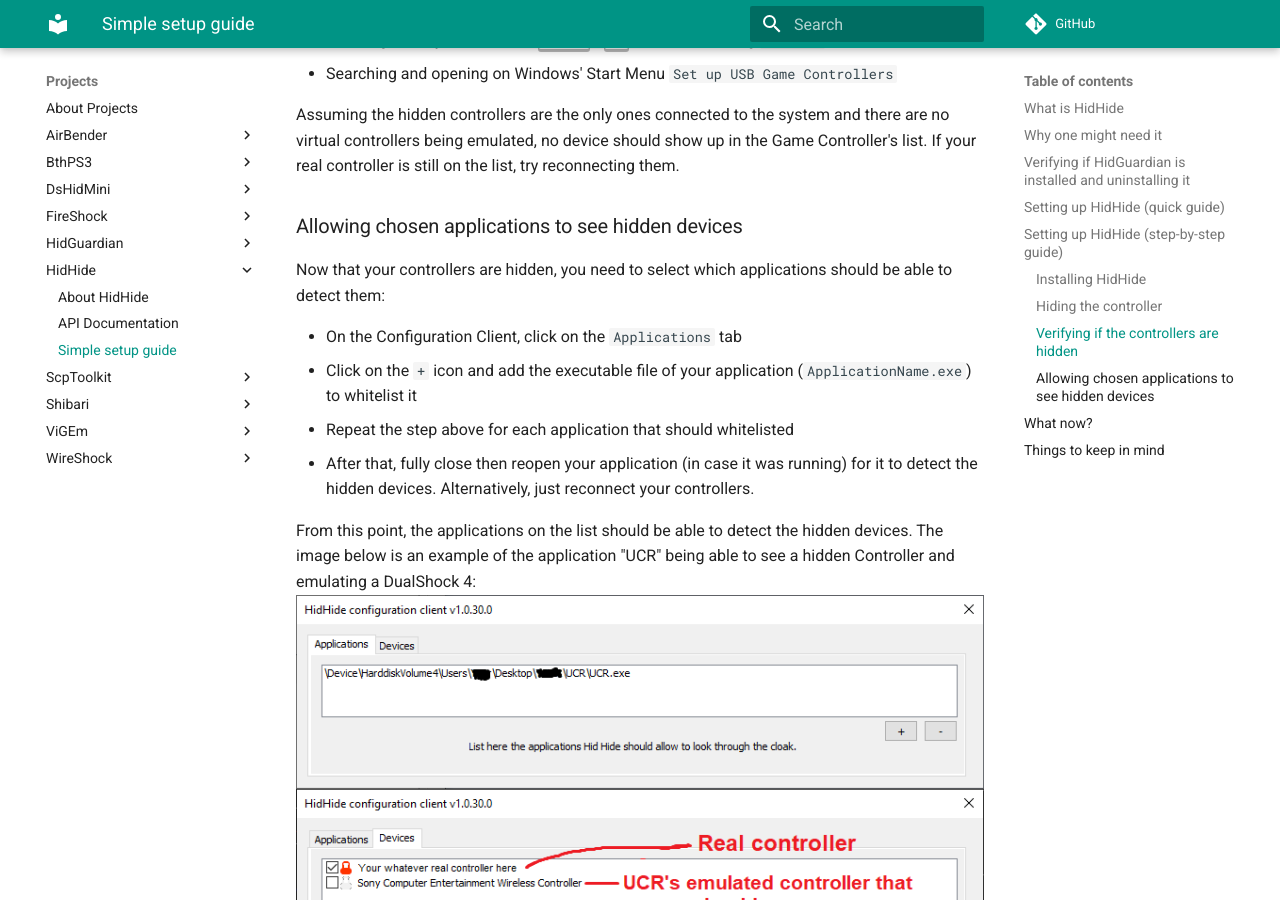
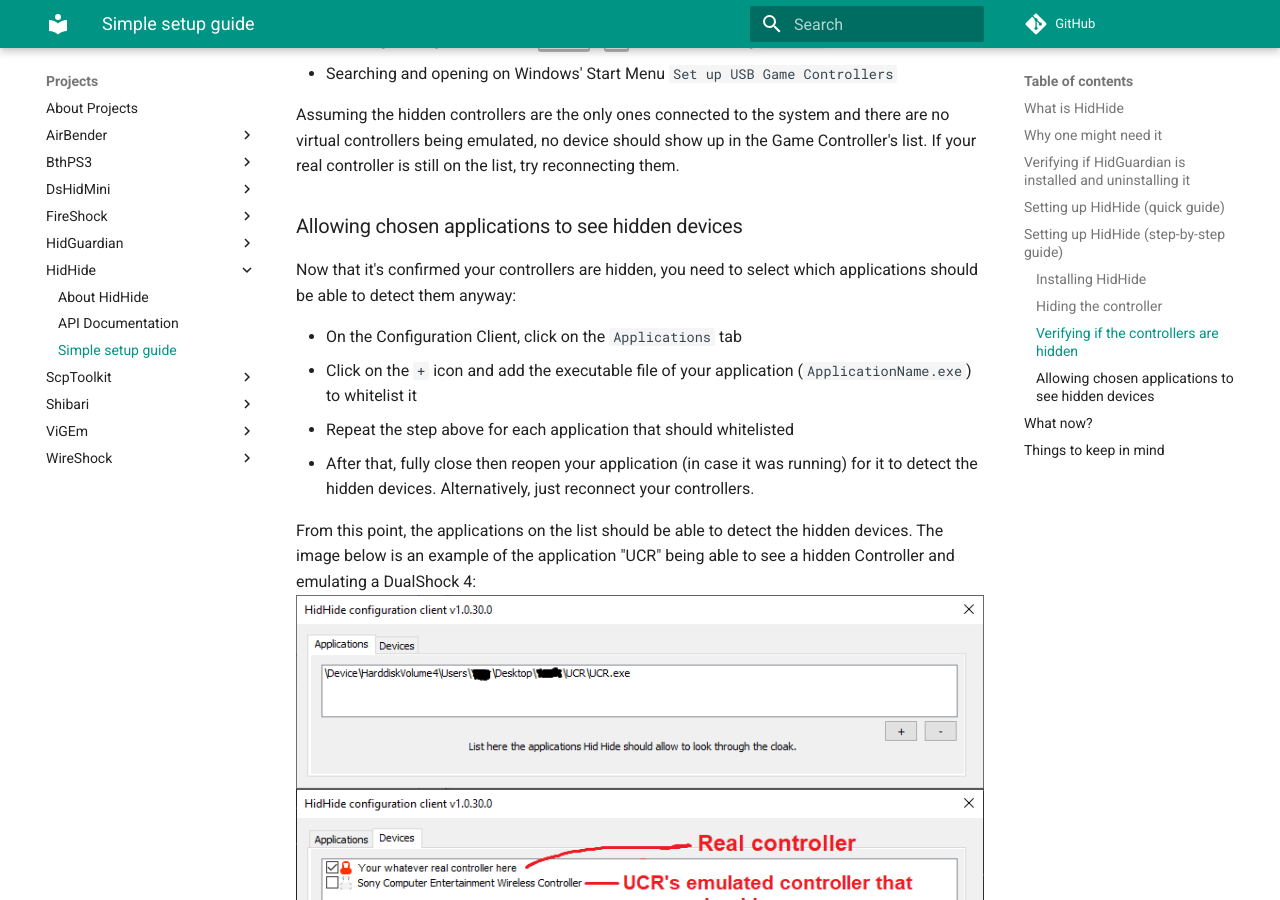
Before and after one commit to nefarius/ViGEm.github.io, an MkDocs documentation site: the page built from docs/projects/HidHide/Simple-Setup-Guide.md, in a window 1280 px wide and 900 px high, scrolled down 4307 px. Built offline with MkDocs 1.6.1 and Material for MkDocs 9.7.7, drawn with Linux system fonts in a browser that asks for light colours; comment, search, counter and statistics services are not loaded.

Commit message:
tweaked sentence

```diff
--- a/docs/projects/HidHide/Simple-Setup-Guide.md
+++ b/docs/projects/HidHide/Simple-Setup-Guide.md
@@ -87,7 +87,7 @@
 
 ### Allowing chosen applications to see hidden devices
 
-Now that your controllers are hidden, you need to select which applications should be able to detect them:
+Now that it's confirmed your controllers are hidden, you need to select which applications should be able to detect them anyway:
 
 - On the Configuration Client, click on the `Applications` tab
 - Click on the `+` icon and add the executable file of your application (`ApplicationName.exe`)  to whitelist it
```
